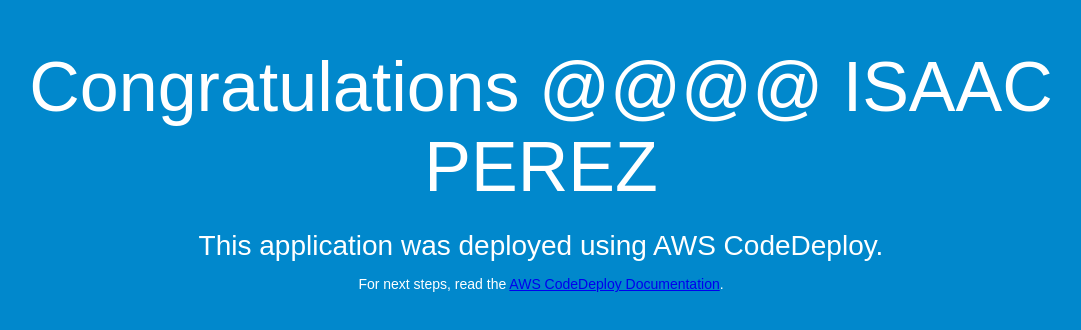
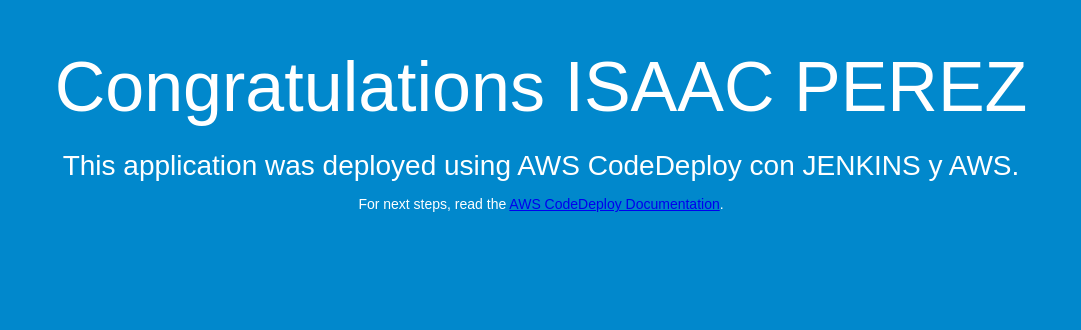
Before and after one commit to isaacpe/SampleApp_Linux, a plain HTML site: page index.html in a window 1280 px wide. Shown: the whole page, without its empty margins (99-1180 px from the left). Drawn offline with Linux system fonts and the light colour scheme.

Commit message:
version jenkins

```diff
--- a/index.html
+++ b/index.html
@@ -26,8 +26,8 @@
 </head>
 <body>
   <div align="center">
-    <h1>Congratulations @@@@ ISAAC PEREZ</h1>
-    <h2>This application was deployed using AWS CodeDeploy.</h2>
+    <h1>Congratulations  ISAAC PEREZ</h1>
+    <h2>This application was deployed using AWS CodeDeploy con JENKINS y AWS.</h2>
     <p>For next steps, read the <a href="http://aws.amazon.com/documentation/codedeploy">AWS CodeDeploy Documentation</a>.</p>
   </div>
 </body>
```
